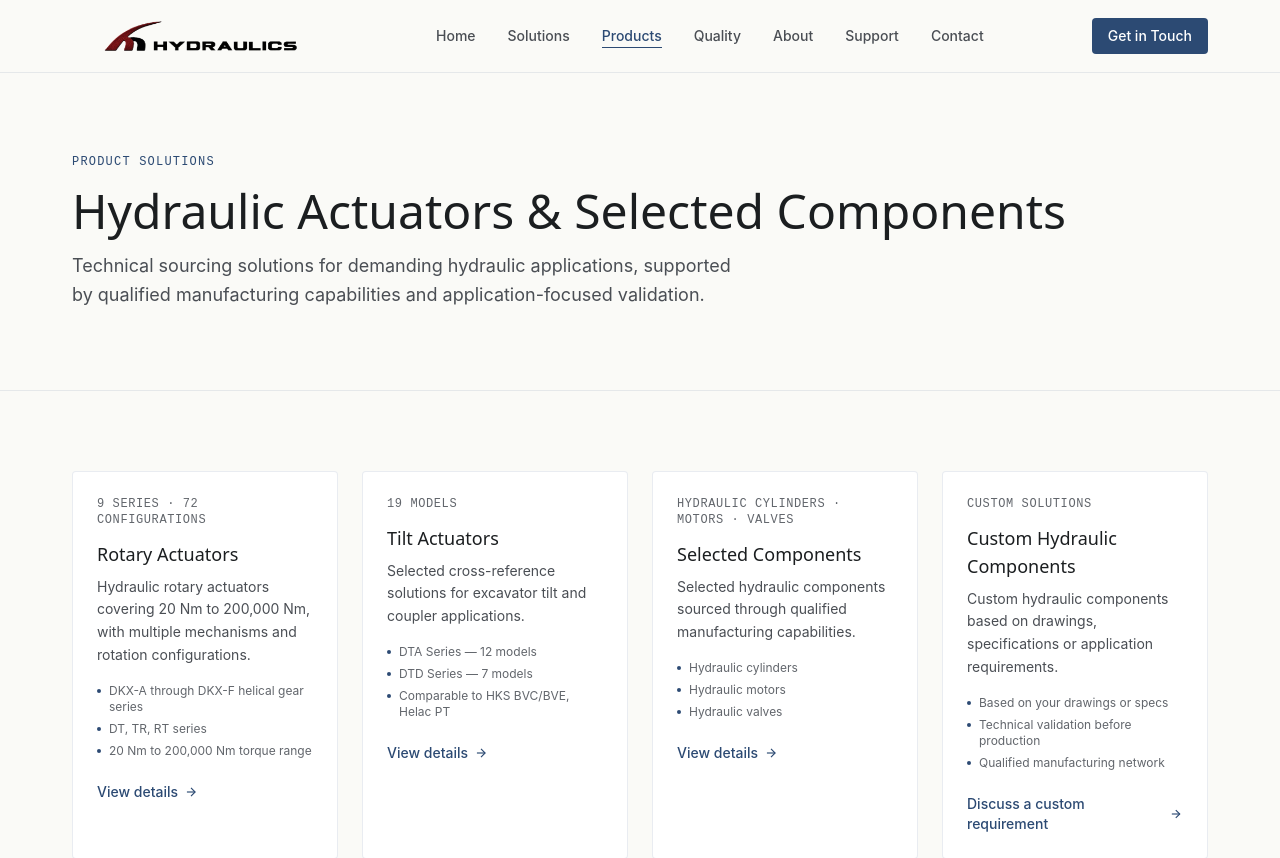
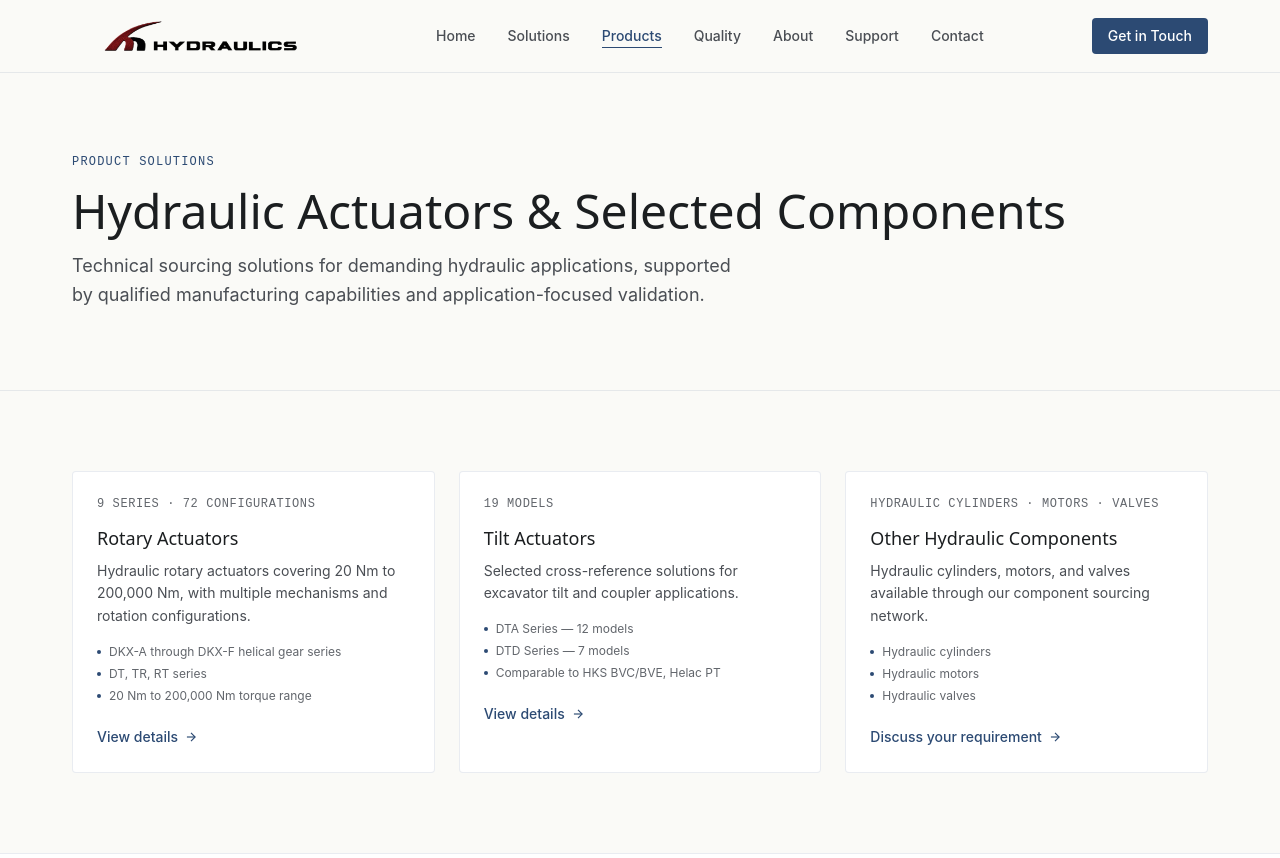
Before and after one commit to baizihuang-dijun/hm-hydraulics, a Next.js app: page /products in a window 1280 px wide. Shown: the top 858 px of the page. Built offline with nearby package versions, Linux system fonts and the light colour scheme; a web font is replaced by a local one.

Commit message:
fix: Products home page — rename Selected Components, delete Custom Hydraulic module, update CTA link
Coze-Commit-Type: user
Coze-User-ID: 2750326345577628
Coze-Conversation-ID: 12897207

```diff
--- a/src/app/products/page.tsx
+++ b/src/app/products/page.tsx
@@ -33,27 +33,15 @@ const products = [
     ],
   },
   {
-    name: 'Selected Components',
-    slug: 'rotary-actuators',
+    name: 'Other Hydraulic Components',
+    slug: '/contact',
     badge: 'Hydraulic Cylinders · Motors · Valves',
     description:
-      'Selected hydraulic components sourced through qualified manufacturing capabilities.',
+      'Hydraulic cylinders, motors, and valves available through our component sourcing network.',
     specs: [
       'Hydraulic cylinders',
       'Hydraulic motors',
       'Hydraulic valves',
-    ],
-  },
-  {
-    name: 'Custom Hydraulic Components',
-    slug: '/contact',
-    badge: 'Custom Solutions',
-    description:
-      'Custom hydraulic components based on drawings, specifications or application requirements.',
-    specs: [
-      'Based on your drawings or specs',
-      'Technical validation before production',
-      'Qualified manufacturing network',
     ],
     isLink: true,
   },
@@ -79,7 +67,7 @@ export default function ProductsPage() {
       {/* Product Grid */}
       <section>
         <div className="max-w-[1200px] mx-auto px-6 md:px-8 py-16 md:py-20">
-          <div className="grid grid-cols-1 md:grid-cols-2 lg:grid-cols-4 gap-6">
+          <div className="grid grid-cols-1 md:grid-cols-2 lg:grid-cols-3 gap-6">
             {products.map((product) => (
               <div
                 key={product.name}
@@ -112,7 +100,7 @@ export default function ProductsPage() {
                     href={product.slug}
                     className="inline-flex items-center text-sm font-medium text-[#2C4A73] no-underline hover:underline"
                   >
-                    Discuss a custom requirement
+                    Discuss your requirement
                     <svg
                       className="ml-1.5 w-3.5 h-3.5"
                       viewBox="0 0 24 24"
```
